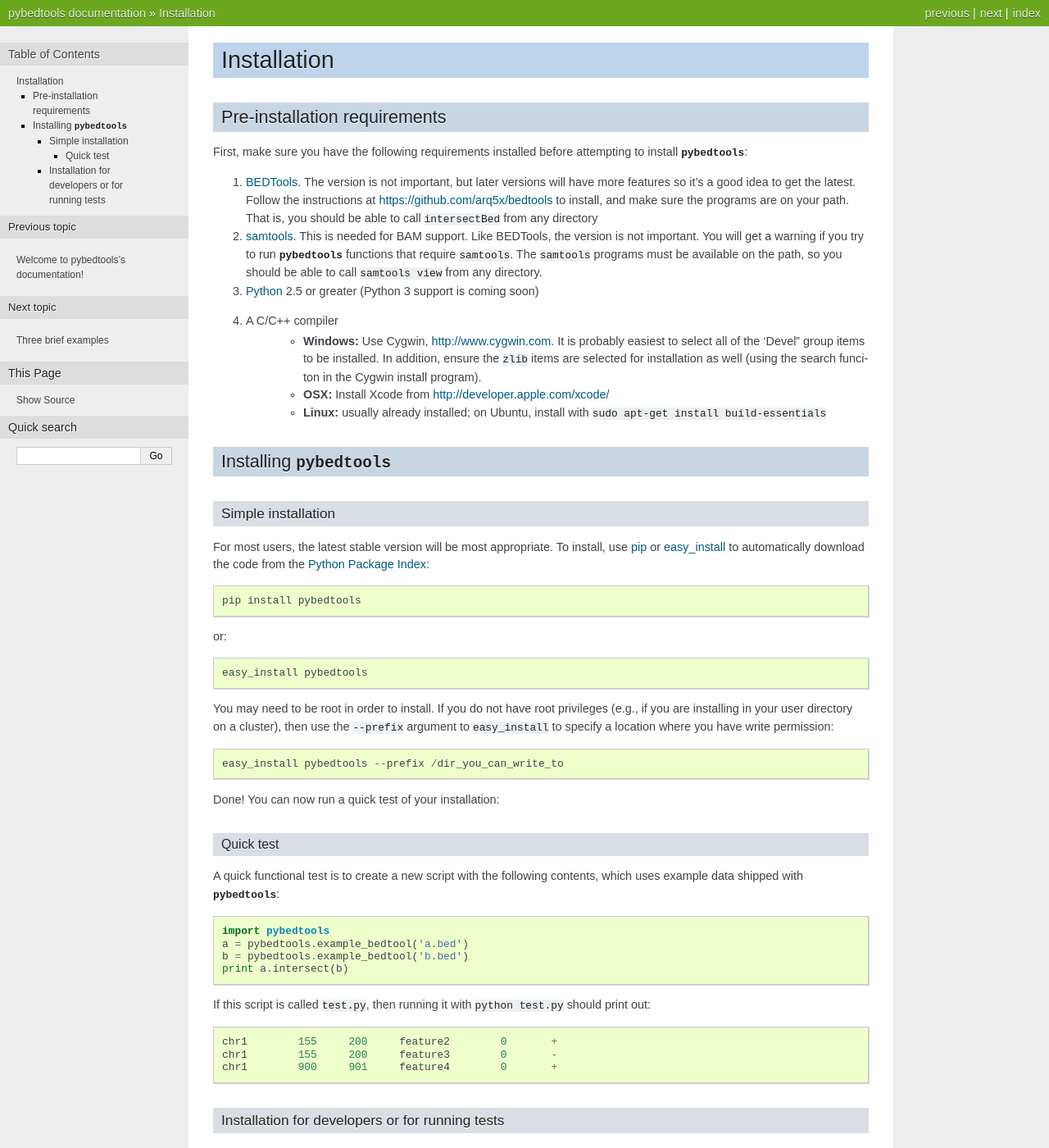
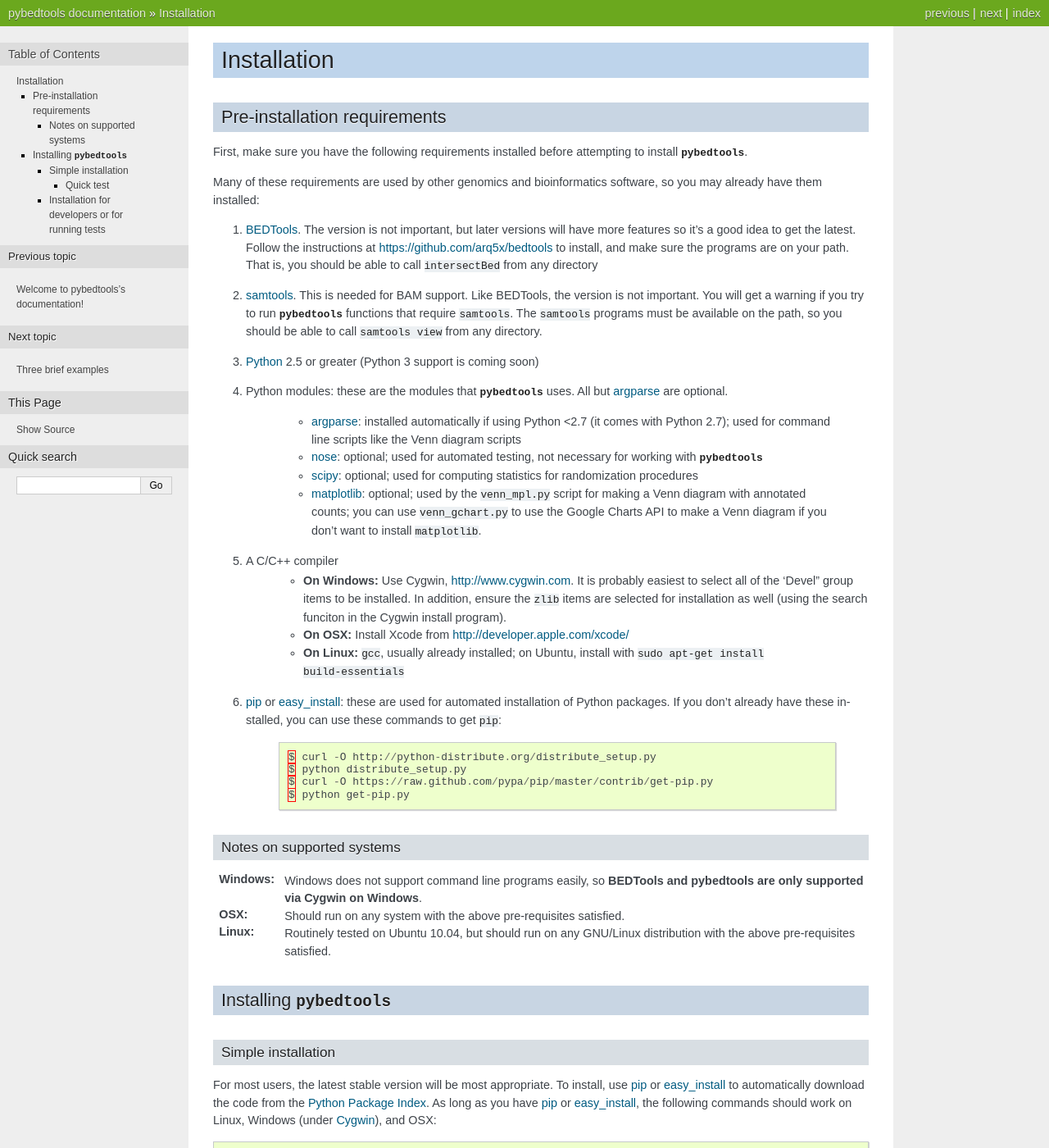
Before and after one commit to daler/pybedtools, a Sphinx documentation site: the page built from docs/source/main.rst, in a window 1280 px wide and 1400 px high. Shown: the whole window at 82% size. Built offline with Sphinx 7.4.7, drawn with Linux system fonts in a browser that asks for light colours; the version number could not be read and is left out; comment, search, counter and statistics services are not loaded; some of the changed text lies outside the part shown.

Commit message:
more details on installation

```diff
--- a/docs/source/main.rst
+++ b/docs/source/main.rst
@@ -8,27 +8,77 @@
 Pre-installation requirements
 ~~~~~~~~~~~~~~~~~~~~~~~~~~~~~
 First, make sure you have the following requirements installed before
-attempting to install :mod:`pybedtools`:
+attempting to install :mod:`pybedtools`.
+
+Many of these requirements are used by other genomics and bioinformatics
+software, so you may already have them installed:
 
 #. BEDTools_. The version is not important, but later versions will have more
    features so it's a good idea to get the latest.  Follow the instructions at
    https://github.com/arq5x/bedtools to install, and make sure the programs are
    on your path. That is, you should be able to call `intersectBed` from any
    directory
+
 #. samtools_.  This is needed for BAM support.  Like BEDTools, the version is
    not important.  You will get a warning if you try to run :mod:`pybedtools`
    functions that require `samtools`.  The `samtools` programs must be
    available on the path, so you should be able to call `samtools view` from
    any directory.
+
 #. Python_ 2.5 or greater (Python 3 support is coming soon)
+
+#. Python modules: these are the modules that :mod:`pybedtools` uses.  All but
+   argparse_ are optional.
+
+    * argparse_: installed automatically if using Python <2.7 (it comes with
+      Python 2.7); used for command line scripts like the Venn diagram scripts
+
+    * nose_: optional; used for automated testing, not necessary for working with
+      :mod:`pybedtools`
+
+    * scipy_: optional; used for computing statistics for randomization procedures
+
+    * matplotlib_: optional; used by the `venn_mpl.py` script for making a Venn diagram
+      with annotated counts; you can use `venn_gchart.py` to use the Google
+      Charts API to make a Venn diagram if you don't want to install
+      `matplotlib`.
+
 #. A C/C++ compiler
-    * **Windows:** Use Cygwin, http://www.cygwin.com.  It is probably easiest to select
+    * **On Windows:** Use Cygwin, http://www.cygwin.com.  It is probably easiest to select
       all of the 'Devel" group items to be installed.  In addition, ensure the
       `zlib` items are selected for installation as well (using the search
       funciton in the Cygwin install program).
-    * **OSX:** Install Xcode from http://developer.apple.com/xcode/
-    * **Linux:** usually already installed; on Ubuntu, install with `sudo apt-get install
+    * **On OSX:** Install Xcode from http://developer.apple.com/xcode/
+    * **On Linux:** `gcc`, usually already installed; on Ubuntu, install with `sudo apt-get install
       build-essentials`
+
+#. pip_ or easy_install_: these are used for automated installation of Python
+   packages.  If you don't already have these installed,  you can use these
+   commands to get `pip`:
+
+    ::
+
+        $ curl -O http://python-distribute.org/distribute_setup.py
+        $ python distribute_setup.py
+        $ curl -O https://raw.github.com/pypa/pip/master/contrib/get-pip.py
+        $ python get-pip.py
+
+Notes on supported systems
+++++++++++++++++++++++++++
+:Windows:
+
+    Windows does not support command line programs easily, so **BEDTools and
+    pybedtools are only supported via Cygwin on Windows**.
+
+:OSX:
+
+    Should run on any system with the above pre-requisites satisfied.
+
+:Linux:
+
+    Routinely tested on Ubuntu 10.04, but should run on any GNU/Linux
+    distribution with the above pre-requisites satisfied.
+
 
 Installing :mod:`pybedtools`
 ~~~~~~~~~~~~~~~~~~~~~~~~~~~~
@@ -36,7 +86,8 @@
 +++++++++++++++++++
 For most users, the latest stable version will be most appropriate.  To
 install, use `pip`_ or `easy_install`_ to automatically download the code from
-the `Python Package Index`_::
+the `Python Package Index`_.  As long as you have pip_ or easy_install_, the
+following commands should work on Linux, Windows (under Cygwin_), and OSX::
 
     pip install pybedtools
 
@@ -44,7 +95,7 @@
 
     easy_install pybedtools
 
-You may need to be root in order to install.  If you do not have root
+Note that you may need to be root in order to install.  If you do not have root
 privileges (e.g., if you are installing in your user directory on a cluster), then
 use the `--prefix` argument to `easy_install` to specify a location where you
 have write permission::
```
